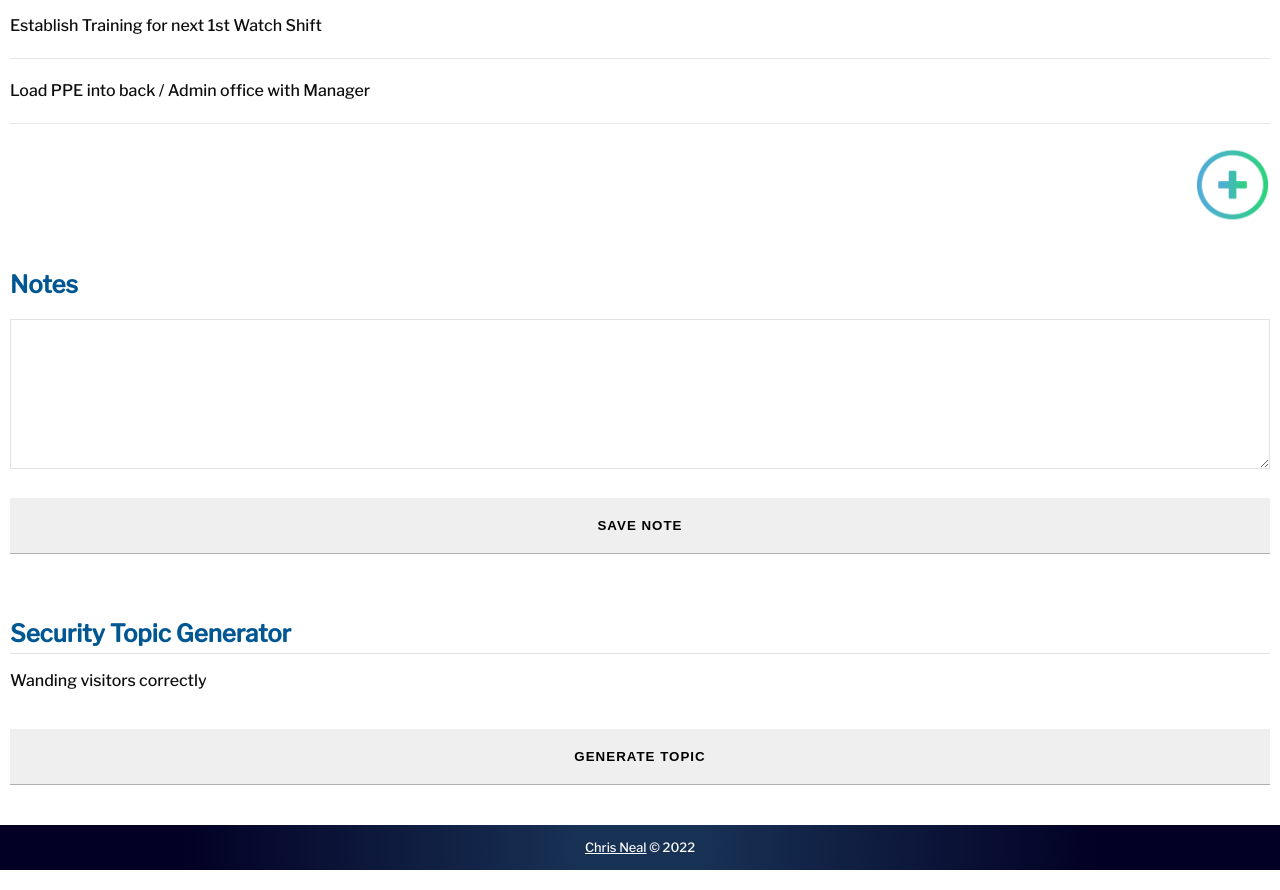
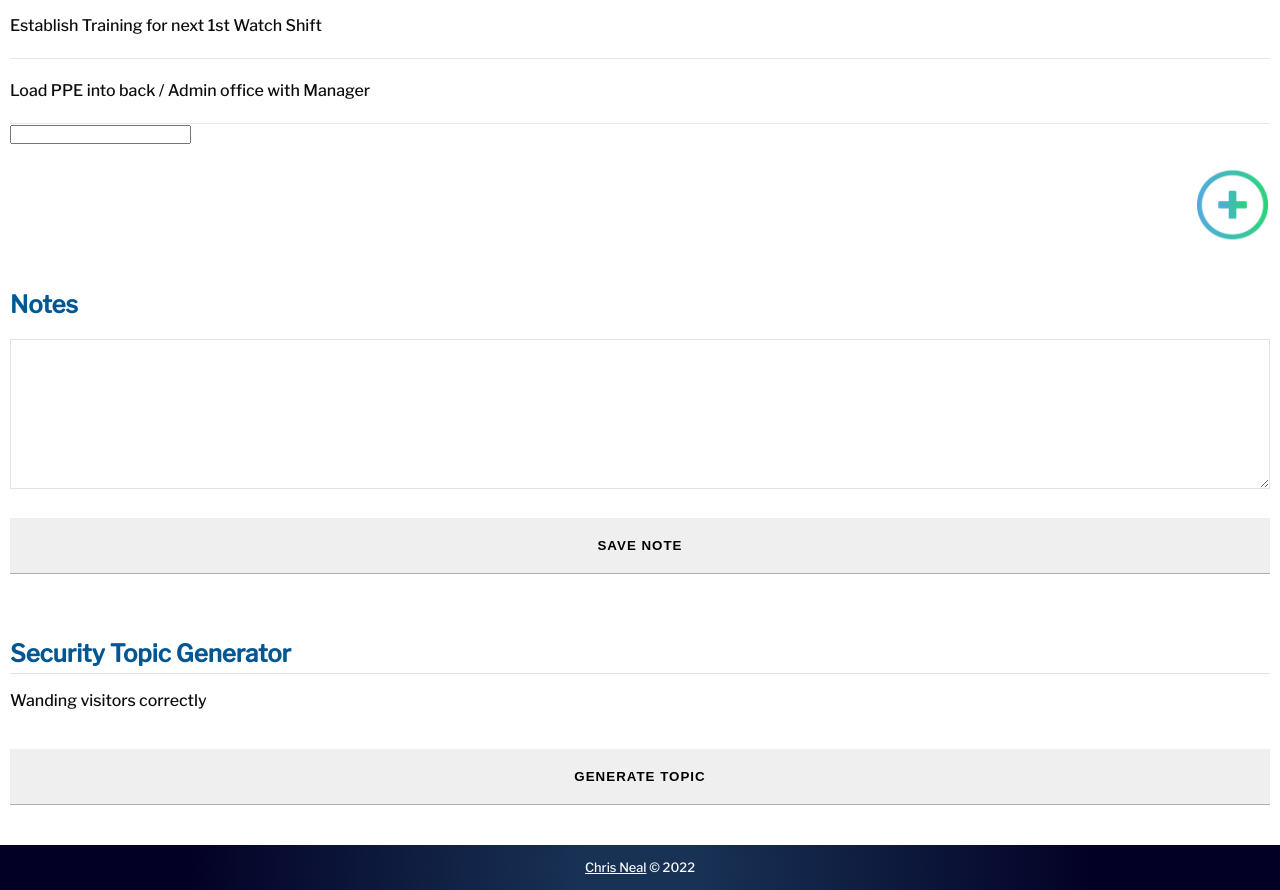
Before and after one commit to chrisvneal/security-soup, a React (Create React App) app: page / in a window 1280 px wide. Shown: the part 1620-2510 px from the top of the page. Built offline with nearby package versions, Linux system fonts and the light colour scheme.

Commit message:
Add input element to Tasks component

```diff
--- /dev/null
+++ b/src/components/TaskInput.js
@@ -0,0 +1,11 @@
+import React from "react";
+
+const TaskInput = () => {
+  return (
+    <div className="task-input">
+      <input type="text" />
+    </div>
+  );
+};
+
+export default TaskInput;
--- a/src/components/Tasks.js
+++ b/src/components/Tasks.js
@@ -1,4 +1,5 @@
 import React from "react";
+import TaskInput from "./TaskInput";
 
 const Tasks = ({ tasks }) => {
   const displayNewtask = () => {
@@ -11,6 +12,7 @@ const Tasks = ({ tasks }) => {
         Tasks: <span className="task-count">{tasks.length}</span>
       </h2>
       <ul className="tasks-list">{taskList}</ul>
+      <TaskInput />
       <div onClick={displayNewtask} class="add-btn">
         <img src="../images/addtask_btn.png" alt="add button" />
       </div>
```
